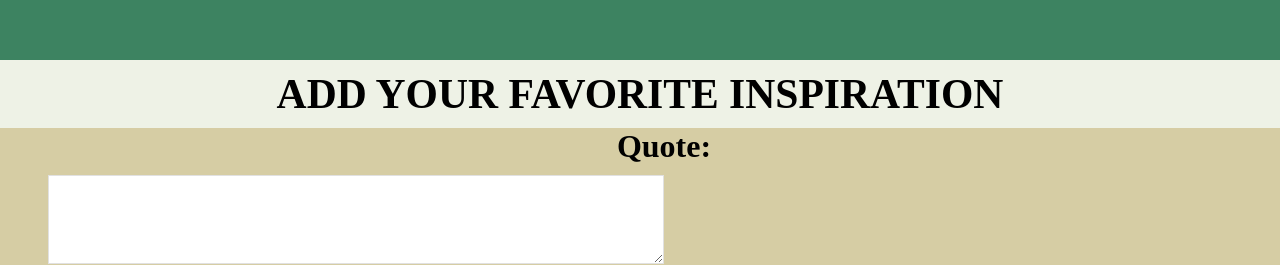
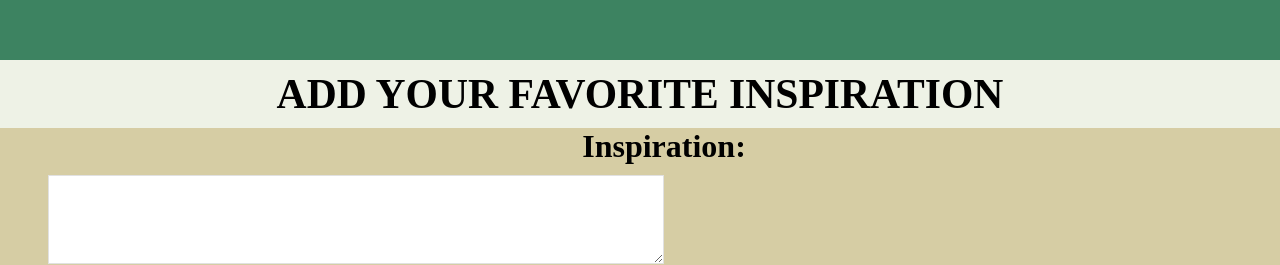
Before and after one commit to BenardAbwao/Big-Basket-React-Frontend, a React (Create React App) app: page / in a window 1280 px wide. Shown: the part 860-1125 px from the top of the page. Built offline with nearby package versions, Linux system fonts and the light colour scheme; no server answers.

Commit message:
update label

```diff
--- a/src/components/Home.js
+++ b/src/components/Home.js
@@ -51,7 +51,7 @@ function handleDelete(id) {
       <div className="home">
         <Nav1 />
         <form onSubmit={(e) => submit(e)}>
-          <label>Quote:</label>
+          <label>Inspiration:</label>
           <textarea
             id="txt-area"
             rows="5"
```
